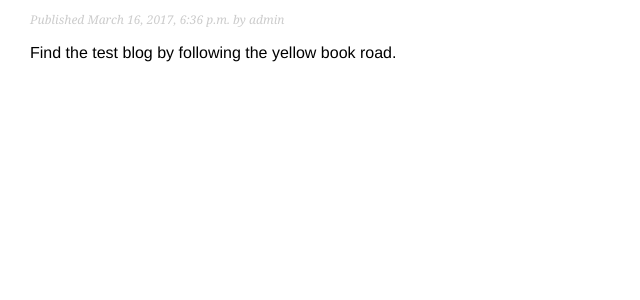
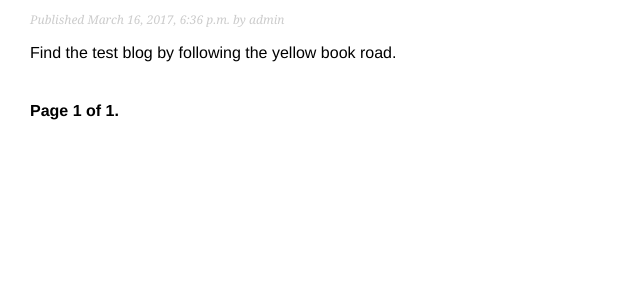
Before and after one commit to ldmcdaniel/django_blog, a Django app: page /blog/ in a window 1280 px wide. Shown: the part 249-549 px from the top of the page, without its empty margins (0-640 px from the left). Run offline with Django 3.2, Linux system fonts and the light colour scheme; data comes from the database, SQL or seed files in the repository.

Commit message:
Added pagination to the list view

```diff
--- a/django_blog/blog/templates/blog/post/list.html
+++ b/django_blog/blog/templates/blog/post/list.html
@@ -15,4 +15,5 @@
     </p>
     {{ post.body|truncatewords:30|linebreaks }}
   {% endfor %}
+  {% include "pagination.html" with page=posts %}
 {% endblock %}
--- /dev/null
+++ b/django_blog/blog/templates/pagination.html
@@ -0,0 +1,13 @@
+<div class="pagination">
+  <span class="step-links">
+    {% if page.has_previous %}
+      <a href="?page={{ page.previous_page_number }}">Previous</a>
+    {% endif %}
+    <span class="current">
+      Page {{ page.number }} of {{ page.paginator.num_pages }}.
+    </span>
+    {% if page.has_next %}
+      <a href="?page={{ page.next_page_number }}">Next</a>
+    {% endif %}
+  </span>
+</div>
--- a/django_blog/blog/views.py
+++ b/django_blog/blog/views.py
@@ -1,9 +1,20 @@
 from django.shortcuts import render, get_object_or_404
+from django.core.paginator import Paginator, EmptyPage, PageNotAnInteger
 from .models import Post
 
 def post_list(request):
-    posts = Post.published.all()
-    return render(request, 'blog/post/list.html', {'posts': posts})
+    object_list = Post.published.all()
+    paginator = Paginator(object_list, 3) # 3 posts in each page
+    page = request.GET.get('page')
+    try:
+        posts = paginator.page(page)
+    except PageNotAnInteger:
+        # If page is not an integer deliver the first page
+        posts = paginator.page(1)
+    except EmptyPage:
+        # If page is out of range deliver last page of results
+        posts = paginator.page(paginator.num_pages)
+    return render(request, 'blog/post/list.html', {'page': page, 'posts': posts})
 
 def post_detail(request, year, month, day, post):
     post = get_object_or_404(Post, slug=post, status='published', publish__year=year, publish__month=month, publish__day=day)
```
